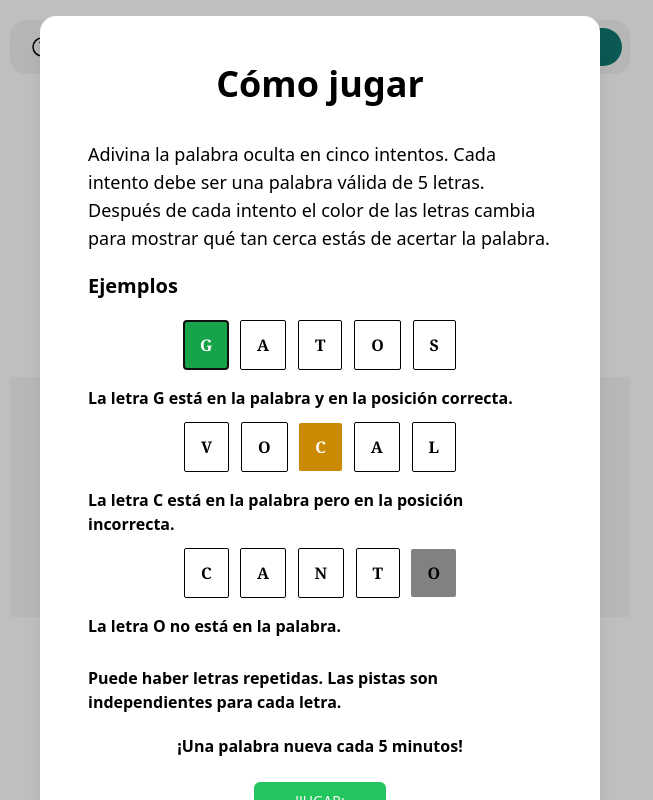
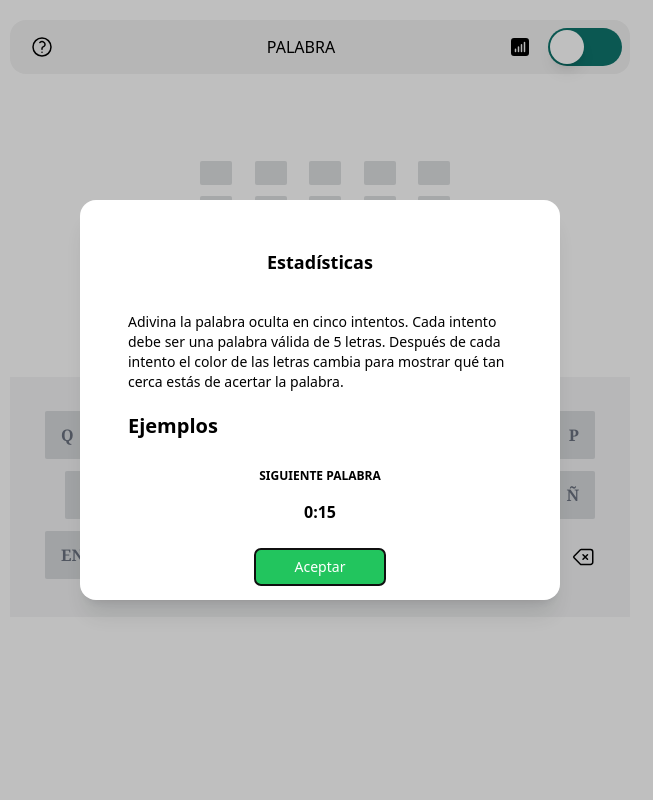
Before and after one commit to jior1626/game-test, a React (Create React App) app: page / in a window 1280 px wide. Shown: the whole page, without its empty margins (320-973 px from the left). Built offline with nearby package versions, Linux system fonts and the light colour scheme.

Commit message:
Component Statistics

```diff
--- a/src/components/App.tsx
+++ b/src/components/App.tsx
@@ -1,19 +1,49 @@
-import React, { useState } from 'react';
+import React, { useEffect, useState } from 'react';
 import './App.css';
 import Header from '../shared/molecules/Header/Header';
 import Keyboard from '../shared/molecules/Keyboard/Keyboard';
 import Game from './Game/Game';
 import Help from './Help/Help';
+import Statistics from './Statistics/Statistics';
 
 function App() {
 
 	const [openHelpModal, setOpenHelpModal] = useState(true);
 
+	const [counter, setCounter] = useState(20);
+
+	useEffect(() => {
+		let timer: any;
+		if (counter > 0) {
+			timer = setTimeout(() => setCounter(c => c - 1), 1000);
+		}
+		if (counter == 0) {
+			// clearTimeout(timer);
+			setCounter(300);
+		}
+	}, [counter]);
+
+	const padTime = (time: any) => {
+		return String(time).length === 1 ? `0${time}` : `${time}`;
+	};
+
+	const format = (time: any) => {
+		// Convert seconds into minutes and take the whole part
+		const minutes = Math.floor(time / 60);
+
+		// Get the seconds left after converting minutes
+		const seconds = time % 60;
+
+		//Return combined values as string in format mm:ss
+		return `${minutes}:${padTime(seconds)}`;
+	};
+
 	return (
 		<div className="wrapper">
 			<Header openHelp={setOpenHelpModal}/>
 			<div className="mt-10 mb-10">
-				<Help isOpen={openHelpModal} setIsOpen={setOpenHelpModal}/>
+				{/* <Help isOpen={openHelpModal} setIsOpen={setOpenHelpModal}/> */}
+				<Statistics isOpen={openHelpModal} setIsOpen={setOpenHelpModal} countdown={format(counter)}/>
 				<Game />
 			</div>
 			<div className="mt-2 mb-2">
--- /dev/null
+++ b/src/components/Statistics/Statistics.css
@@ -0,0 +1,4 @@
+.modal-report {
+    width: 30rem !important;
+    height: 25rem !important;
+}
--- /dev/null
+++ b/src/components/Statistics/Statistics.tsx
@@ -0,0 +1,106 @@
+import { Dialog, Transition } from "@headlessui/react"
+import { Fragment } from "react"
+import Button from "../../shared/atoms/Button/Buttons";
+import "./Statistics.css";
+
+
+interface StatisticsInterface {
+	isOpen: boolean;
+	setIsOpen: Function;
+    countdown: any;
+}
+
+const Statistics: React.FC<StatisticsInterface> = ({isOpen, setIsOpen, countdown}) => {
+
+	function closeModal() {
+		setIsOpen(false)
+	}
+
+	function openModal() {
+		setIsOpen(true)
+	}
+
+	return (
+		<>
+			{/* <div className="fixed inset-0 flex items-center justify-center">
+				<button
+					type="button"
+					onClick={openModal}
+					className="rounded-md bg-black bg-opacity-20 px-4 py-2 text-sm font-medium text-white hover:bg-opacity-30 focus:outline-none focus-visible:ring-2 focus-visible:ring-white focus-visible:ring-opacity-75"
+				>
+					Open dialog
+				</button>
+			</div> */}
+
+			<Transition appear show={isOpen} as={Fragment}>
+				<Dialog as="div" className="relative z-10" onClose={closeModal}>
+					<Transition.Child
+						as={Fragment}
+						enter="ease-out duration-300"
+						enterFrom="opacity-0"
+						enterTo="opacity-100"
+						leave="ease-in duration-200"
+						leaveFrom="opacity-100"
+						leaveTo="opacity-0"
+					>
+						<div className="fixed inset-0 bg-black bg-opacity-25" />
+					</Transition.Child>
+
+					<div className="fixed inset-0 overflow-y-auto">
+						<div className="flex min-h-full items-center justify-center p-4 text-center">
+							<Transition.Child
+								as={Fragment}
+								enter="ease-out duration-300"
+								enterFrom="opacity-0 scale-95"
+								enterTo="opacity-100 scale-100"
+								leave="ease-in duration-200"
+								leaveFrom="opacity-100 scale-100"
+								leaveTo="opacity-0 scale-95"
+							>
+								<Dialog.Panel className="w-fulltransform modal-report overflow-hidden rounded-2xl bg-white p-12 text-left align-middle shadow-xl transition-all">
+
+									<Dialog.Title
+										as="h3"
+										className="text-lg text-center font-bold font-sans text-black"
+									>
+										Estadísticas
+									</Dialog.Title>
+
+									<div className="mt-9">
+										<p className="text-left text-sm text-black">
+											Adivina la palabra oculta en cinco intentos. Cada intento debe ser una palabra válida de 5 letras. Después de cada intento el color de las letras cambia para mostrar qué tan cerca estás de acertar la palabra.
+										</p>
+										<h4 className="mt-5 text-left text-xl text-black font-bold">Ejemplos</h4>
+									</div>
+
+									<Dialog.Description
+										as="div"
+										className="mt-5"
+									>
+										<div className="mt-7 mb-6">
+											<p className="font-semibold text-center text-xs">SIGUIENTE PALABRA</p>
+											<p className="mt-4 text-center font-semibold">{countdown}</p>
+										</div>
+
+										<div className="flex items-center justify-center mb-5">
+											<button
+												type="button"
+												className="inline-flex justify-center rounded-md border border-transparent bg-green-500 px-10 py-2 text-sm font-medium text-white"
+												onClick={closeModal}
+											>
+												Aceptar
+											</button>
+										</div>
+
+									</Dialog.Description>
+								</Dialog.Panel>
+							</Transition.Child>
+						</div>
+					</div>
+				</Dialog>
+			</Transition>
+		</>
+	)
+}
+
+export default Statistics;
```
